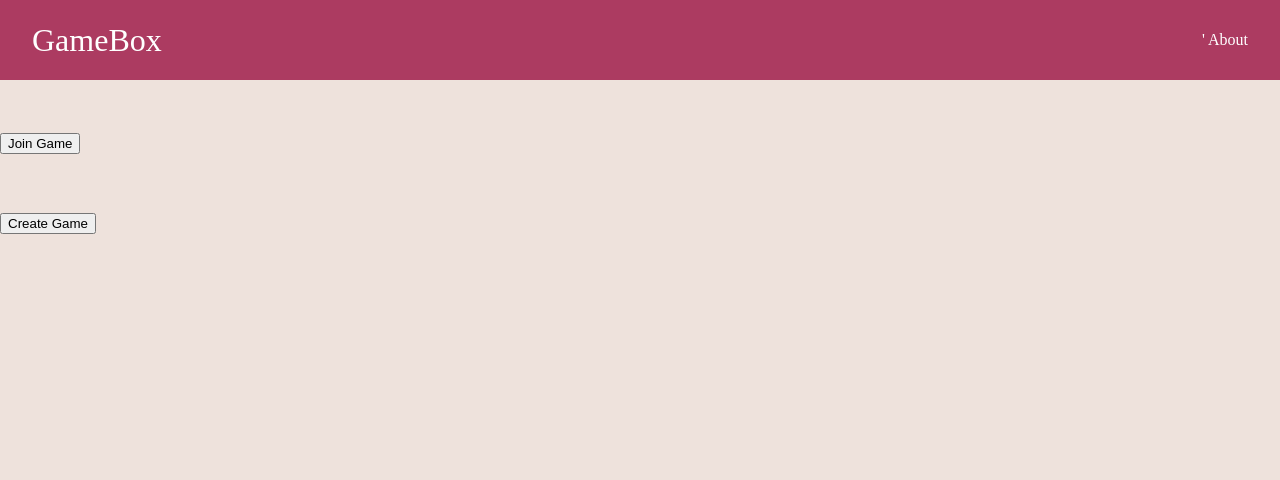
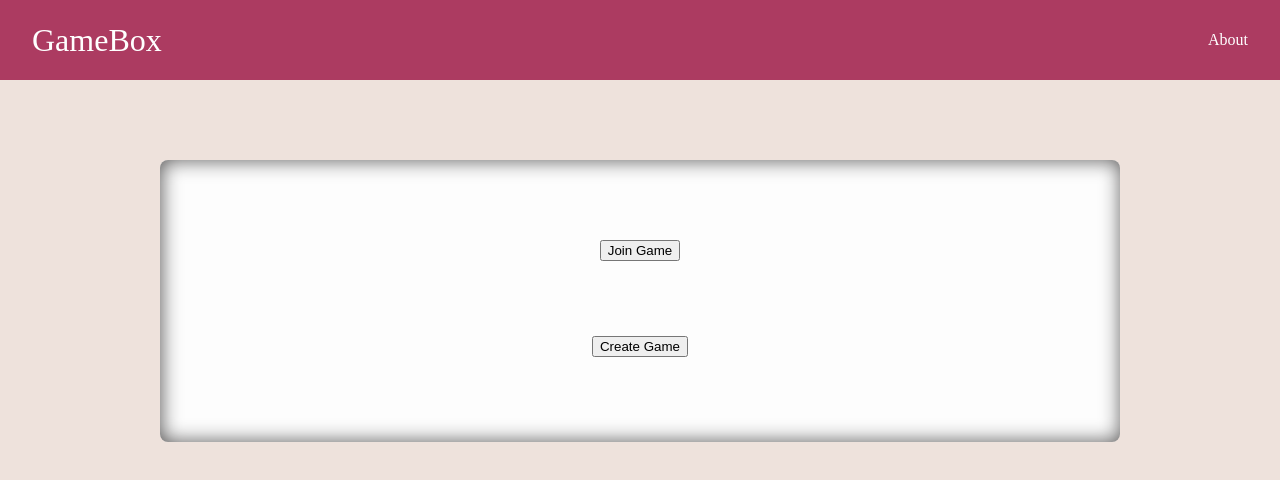
Before and after one commit to lukehorak/gamebox, a React (Create React App) app in the folder client/: page / in a window 1280 px wide. Shown: the top 480 px of the page. Built offline with nearby package versions, Linux system fonts and the light colour scheme; a web font is replaced by a local one.

Commit message:
added section for buttons/cards as well as styling, also rearranged css to match cascade

```diff
--- a/client/src/component/CreateGame.jsx
+++ b/client/src/component/CreateGame.jsx
@@ -14,9 +14,9 @@ class CreateGame extends Component {
 
           <div className="game-container">
             <Card
-              cardClass="fakerCard"
+              cardClass="wingItCard"
               imageSource="https://proxy.duckduckgo.com/iu/?u=http%3A%2F%2Ftrophy01.np.community.playstation.net%2Ftrophy%2Fnp%2FNPWR11790_00_01BCC972BD625278DB5379A92D7402F7DD436EA73B%2F809062AAAF2C879E0D3F5FE30421DCBFB37F14A9.PNG&f=1"
-              gameTitle="Faker"
+              gameTitle="Wing it!"
             />
 
             <Card
--- a/client/src/component/Create_game_button.jsx
+++ b/client/src/component/Create_game_button.jsx
@@ -16,8 +16,8 @@ import CreateGame from './CreateGame'
       }
     render(){
       return(
-        <div id="create-game" className="create-game columns is-mobile is-centered ">
-          <button onClick={this.toggleHidden.bind(this)} className="button button is-primary">
+        <div id="create-game" className="create-game">
+          <button onClick={this.toggleHidden.bind(this)} className="create-game-button">
             Create Game
           </button>
           {!this.state.isHidden && <CreateGame/>}
--- a/client/src/component/Home.jsx
+++ b/client/src/component/Home.jsx
@@ -13,8 +13,10 @@ class Home extends Component {
     return (
       <div className="main-div">
         <Nav/>
-        <JoinButton/>
-        <CreateButton/>
+        <div id="button-container">
+          <JoinButton/>
+          <CreateButton/>
+        </div>
       </div>
     );
   }
--- a/client/src/component/Join_game_button.jsx
+++ b/client/src/component/Join_game_button.jsx
@@ -15,7 +15,7 @@ import React, { Component } from 'react';
     }
     render(){
       return(
-        <div className="join-game columns is-mobile is-centered">
+        <div className="join-game">
           <button onClick={this.toggleHidden.bind(this)} id="join-game" className="button button is-primary">
             Join Game
           </button>
--- a/client/src/component/Nav.jsx
+++ b/client/src/component/Nav.jsx
@@ -9,7 +9,7 @@ class Nav extends Component{
         <span className="navbar-start">
           GameBox
         </span>
-        <a className="about-link" href="#" id="about-link">'
+        <a className="about-link" href="#" id="about-link">
           About
         </a>
       </nav>
--- a/client/src/stylesheets/Home.css
+++ b/client/src/stylesheets/Home.css
@@ -30,8 +30,29 @@ nav{
   font-weight: 120em;
   color: white;
 }
+
 .name-container{
   display: flex;
+}
+
+#button-container{
+  display: flex;
+  flex-direction: column;
+  align-items: center;
+  margin: 5em 10em 10em 10em;
+  background-color: #FDFDFD;
+  border-radius: .5em;
+  box-shadow: inset 1px 0px 20px 0px rgb(85, 84, 84);
+}
+
+
+#join-game{
+  margin-bottom: 2em;
+  margin-top: 6em;
+}
+
+#create-game{
+  margin: 3em 0 2em 0;
 }
 
 form .input{
@@ -54,20 +75,12 @@ form .room-code{
   text-align: center
   }
 
-  #join-game{
-    margin-bottom: 2em;
-    margin-top: 4em;
-  }
-
-  #create-game{
-    margin-top: 2em;
-  }
-
   img{
     width: 10em;
     height: 12em;
     padding: 1em 1em 0em 1em;
   }
+
 
   #card-container{
     display: flex;
@@ -79,6 +92,7 @@ form .room-code{
     background-color: white;
     border-radius: 0.5em;
     box-shadow:  -3px 4px 11px 0 rgb(85, 84, 84);
+    margin: 1.5em;
   }
 
   figure .title-container{
@@ -86,6 +100,22 @@ form .room-code{
     justify-content: center;
   }
 
-  p {
+  p .title{
     margin: 0;
   }
+
+  .join-game{
+    display: flex;
+    flex-direction: column;
+    align-items: center;
+  }
+
+  .create-game{
+    display: flex;
+    flex-direction: column;
+    align-items: center;
+  }
+
+  .create-game-button{
+    margin-bottom: 4em;
+  }
```
